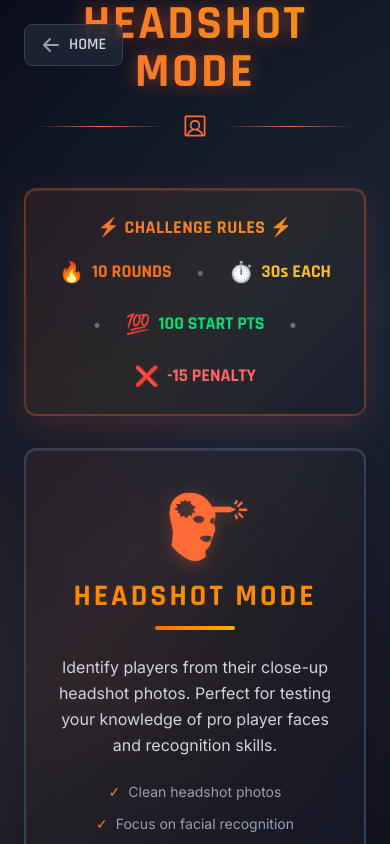
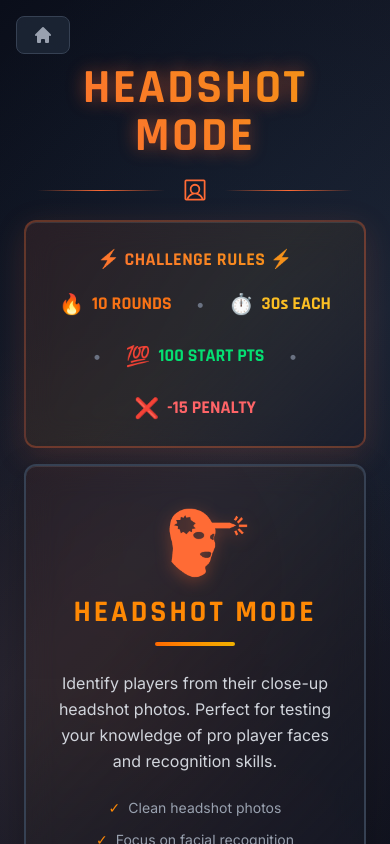
Before and after one commit to EbuCheese/GuessCSPro, a React (Vite) app in the folder cs-pro-guesser/: page / in a window 390 px wide. Both pictures are taken after a click on the button 195 px from the left and 422 px from the top of the page. Shown: the top 844 px of the page. Built offline with nearby package versions, Linux system fonts and the light colour scheme.

Commit message:
REVISE back to home button and spacing for active gamemode screens in mobile mode

```diff
--- a/cs-pro-guesser/src/components/ImageGames.jsx
+++ b/cs-pro-guesser/src/components/ImageGames.jsx
@@ -422,7 +422,6 @@ useEffect(() => {
   };
 
 return (
-  // main container and crosshair color for gamemode
   <div
   className="min-h-screen flex flex-col items-center justify-center relative overflow-hidden"
   style={{
@@ -446,10 +445,11 @@ return (
         }}
       />
 
+      <div className="relative z-10 w-full max-w-6xl px-6 flex flex-col items-center justify-center min-h-screen">
         {/* Back Button */}
         <button
           onClick={onBackToHome}
-        className={`absolute top-6 left-6 flex items-center space-x-2 px-4 py-2 rounded-lg border border-gray-700 bg-gray-800/80 backdrop-blur-sm transition-all duration-300 z-20 group ${
+          className={`absolute md:fixed top-4 left-4 md:top-6 md:left-6 flex items-center px-4 py-2 rounded-lg border border-gray-700 bg-gray-800/80 backdrop-blur-sm transition-all duration-300 z-30 group ${
             gameMode === 'free-for-all'
               ? 'hover:border-purple-500 hover:bg-gray-700/80'
               : 'hover:border-orange-500 hover:bg-gray-700/80'
@@ -458,6 +458,17 @@ return (
             cursor: `url(${getCursorUrl(gameMode)}) 16 16, crosshair`
           }}
         >
+          {/* Home icon - visible on mobile only */}
+          <svg xmlns="http://www.w3.org/2000/svg" className={`h-5 w-5 text-gray-400 transition-colors ${
+            gameMode === 'free-for-all'
+              ? 'group-hover:text-purple-400'
+              : 'group-hover:text-orange-400'
+          } block md:hidden`} viewBox="0 0 20 20" fill="currentColor">
+            <path d="M10.707 2.293a1 1 0 00-1.414 0l-7 7a1 1 0 001.414 1.414L4 10.414V17a1 1 0 001 1h2a1 1 0 001-1v-2a1 1 0 011-1h2a1 1 0 011 1v2a1 1 0 001 1h2a1 1 0 001-1v-6.586l.293.293a1 1 0 001.414-1.414l-7-7z" />
+          </svg>
+
+          {/* Back arrow and text - visible on desktop only */}
+          <div className="hidden md:flex md:items-center md:space-x-2">
             <svg xmlns="http://www.w3.org/2000/svg" className={`h-5 w-5 text-gray-400 transition-colors ${
               gameMode === 'free-for-all'
                 ? 'group-hover:text-purple-400'
@@ -465,18 +476,19 @@ return (
             }`} viewBox="0 0 20 20" fill="currentColor">
               <path fillRule="evenodd" d="M9.707 16.707a1 1 0 01-1.414 0l-6-6a1 1 0 010-1.414l6-6a1 1 0 011.414 1.414L5.414 9H17a1 1 0 110 2H5.414l4.293 4.293a1 1 0 010 1.414z" clipRule="evenodd" />
             </svg>
+
             <span
               className="text-gray-300 group-hover:text-white font-semibold transition-colors"
               style={{ fontFamily: '"Rajdhani", sans-serif' }}
             >
               HOME
             </span>
+          </div>
         </button>
 
-      <div className="relative z-10 w-full max-w-6xl px-6 flex flex-col items-center justify-center min-h-screen">
         {/* Header - Only show when NOT in game complete state */}
         {!gameComplete && (
-          <div className="text-center mb-12">
+          <div className="text-center mb-4 lg:mb-12 md:mb-6 mt-16 md:mt-0">
             <h2
               className="text-5xl font-black mb-4 tracking-wider"
               style={{
@@ -527,7 +539,6 @@ return (
                 />
               </svg>
 
-
               <div
                 className="h-px bg-gradient-to-r from-transparent to-transparent w-32"
                 style={{
@@ -544,7 +555,7 @@ return (
         <div className="w-full max-w-4xl">
           {/* Challenge Rules Header - Enhanced with animations */}
           <div
-            className="p-6 rounded-xl border-2 text-center mb-8 relative overflow-hidden group"
+            className="p-6 rounded-xl border-2 text-center mb-4 md:mb-8 relative overflow-hidden group" /* Change mb-8 to responsive */
             style={{
               background: gameMode === 'free-for-all'
                 ? 'linear-gradient(135deg, rgba(142, 68, 173, 0.1) 0%, rgba(52, 152, 219, 0.08) 50%, rgba(26, 31, 46, 0.95) 100%)'
```
Lines whose indentation alone changed are shown as unchanged.
